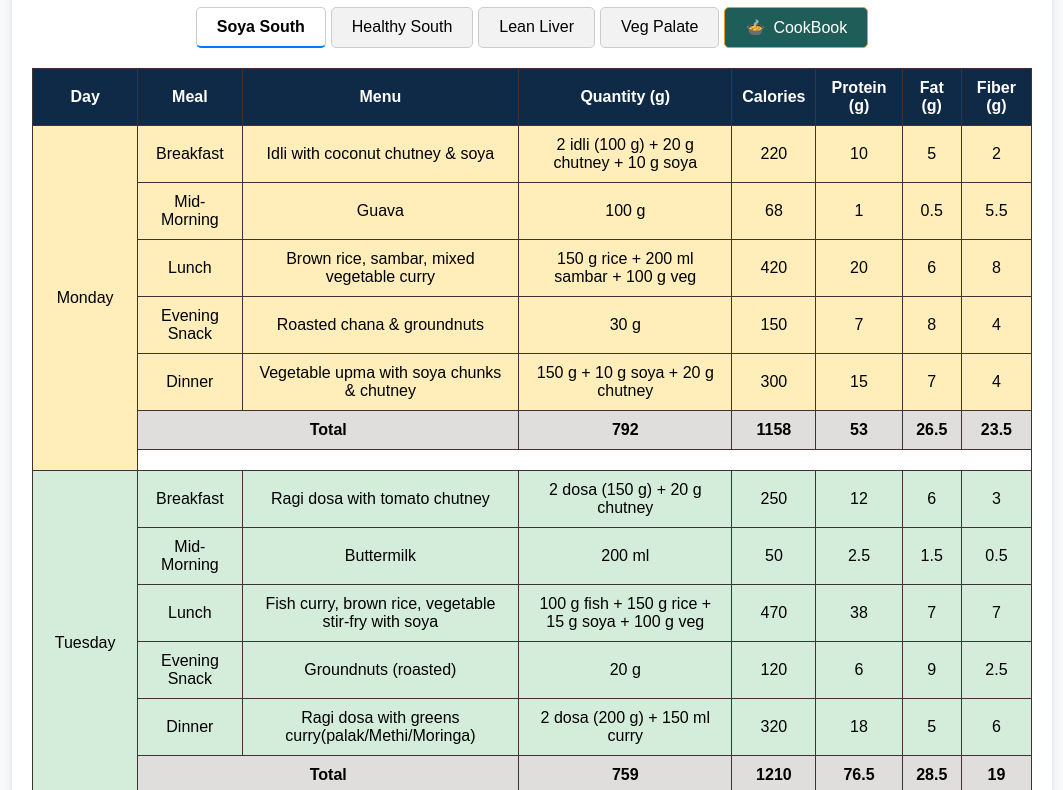
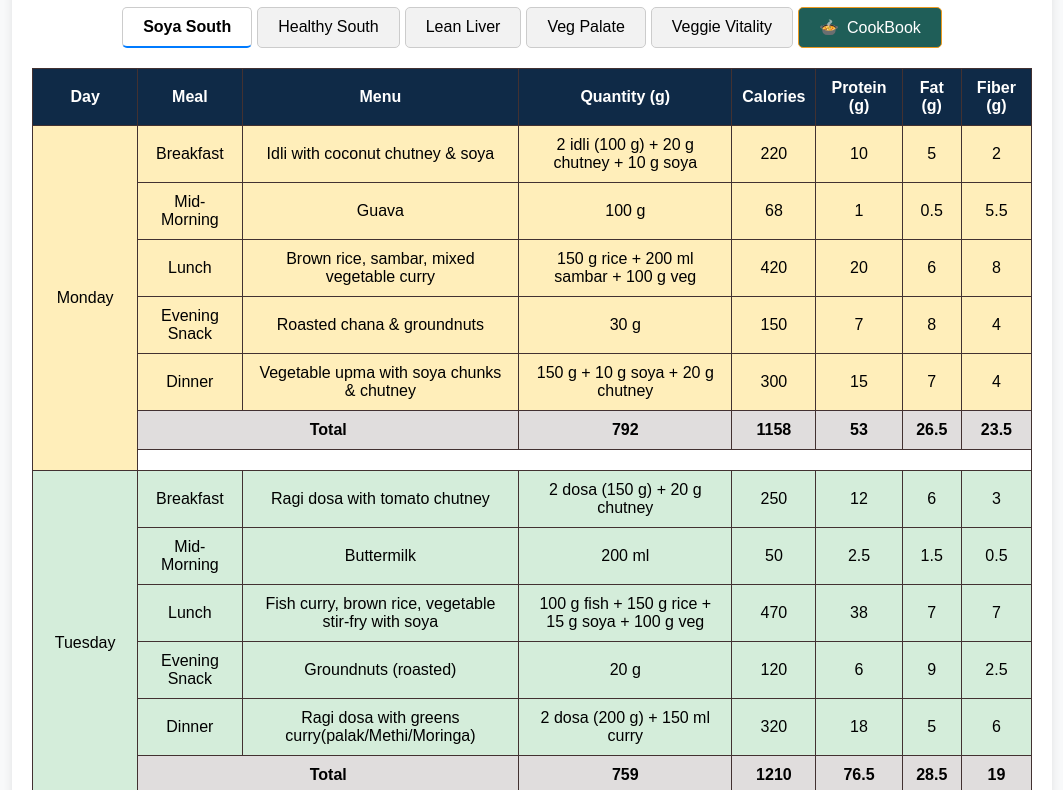
Before and after one commit to karthik-blue/Dietchart, a plain HTML site: page index.html in a window 1280 px wide. Shown: the part 121-911 px from the top of the page, without its empty margins (108-1171 px from the left). Drawn offline with Linux system fonts and the light colour scheme.

Commit message:
Update index.html with some veggie vitality diet chart

```diff
--- a/index.html
+++ b/index.html
@@ -433,7 +433,7 @@
             </ul>
         </div>
 
-           <div class="hints">
+        <div class="hints">
             <h3>🥜 Healthy Snacks</h3>
             <ul>
                 <li><strong>Makhana (Fox Nuts)</strong> - Low in calories, rich in protein (3g per 30g), and high in
@@ -642,6 +642,57 @@
                     ["Breakfast", "Millet dosa with coconut chutney", "2 dosa (150 g) + 20 g chutney", 320, 18, 8, 5],
                     ["Mid-Morning", "Watermelon", "150 g", 45, 0.5, 0, 0.8],
                     ["Lunch", "Red rice, dal, palak sabzi with soya", "150 g rice + 100 g dal + 10 g soya + 100 g spinach", 420, 24, 7, 8],
+                    ["Evening Snack", "Tender coconut water & walnuts", "200 ml + 10 g", 130, 5, 9, 2],
+                    ["Dinner", "Vegetable khichdi with curd", "200 g khichdi + 100 g curd", 350, 20, 6, 7]
+                ]
+            },
+            "Veggie Vitality": {
+                "Monday": [
+                    ["Breakfast", "Ragi dosa with peanut chutney", "2 dosa (150 g) + 20 g chutney ", 300, 18, 8, 5],
+                    ["Mid-Morning", "Guava", "100 g", 68, 1, 0.5, 5.5],
+                    ["Lunch", "Brown rice, dal, spinach stir-fry with paneer", "150 g rice + 100 g dal + 30 g paneer + 100 g spinach", 480, 25, 11, 9],
+                    ["Evening Snack", "Masala buttermilk & roasted chana", "200 ml + 30 g", 150, 8, 4, 4],
+                    ["Dinner", "Millet khichdi with vegetable curry", "200 g khichdi + 100 g mixed vegetable curry", 380, 15, 7, 8]
+                ],
+                "Tuesday": [
+                    ["Breakfast", "Vegetable upma with flax seeds & paneer", "200 g + 10 g flax + 20 g paneer", 340, 20, 11, 5],
+                    ["Mid-Morning", "Papaya", "100 g", 43, 0.5, 0, 2.5],
+                    ["Lunch", "Quinoa, rajma curry, mixed vegetables", "150 g quinoa + 100 g rajma + 100 g mixed vegetables", 450, 27, 7, 9],
+                    ["Evening Snack", "Coconut water & walnuts", "200 ml + 10 g", 130, 5, 9, 2],
+                    ["Dinner", "Paneer bhurji with chapati", "100 g paneer + 2 chapati (100 g)", 400, 28, 12, 6]
+                ],
+                "Wednesday": [
+                    ["Breakfast", "Moong dal dosa with tomato chutney", "2 dosa (150 g) + 20 g chutney", 320, 20, 7, 5],
+                    ["Mid-Morning", "Apple", "100 g", 52, 0.3, 0, 2.5],
+                    ["Lunch", "Red rice, sambar, sautéed okra with chana dal", "150 g rice + 200 ml sambar + 30 g chana dal + 100 g okra", 500, 18, 8, 9],
+                    ["Evening Snack", "Sprouts & roasted peanuts", "50 g", 150, 12, 5, 4],
+                    ["Dinner", "Stuffed multigrain paratha with curd", "2 paratha (120 g) + 100 g curd", 350, 20, 6, 6]
+                ],
+                "Thursday": [
+                    ["Breakfast", "Besan chilla with mint chutney & paneer", "2 chilla (150 g) + 20 g chutney + 20 g paneer", 340, 24, 9, 5],
+                    ["Mid-Morning", "Orange", "100 g", 47, 1, 0.1, 2.5],
+                    ["Lunch", "Brown rice, chana masala, sautéed cabbage", "150 g rice + 100 g chana masala + 100 g sautéed cabbage", 440, 28, 6, 9],
+                    ["Evening Snack", "Almonds & buttermilk", "10 almonds + 200 ml", 120, 7, 5, 2],
+                    ["Dinner", "Vegetable sambar with idli", "2 idli (100 g) + 200 ml sambar", 350, 18, 7, 6]
+                ],
+                "Friday": [
+                    ["Breakfast", "Poha with groundnuts & flax seeds", "200 g + 10 g flax", 320, 18, 8, 5],
+                    ["Mid-Morning", "Pomegranate", "100 g", 83, 1.5, 0.5, 3],
+                    ["Lunch", "Millet rice, dal, stir-fried vegetables with paneer", "150 g millet rice + 100 g dal + 30 g paneer + 100 g stir-fried vegetables", 490, 28, 11, 10],
+                    ["Evening Snack", "Tender coconut & roasted nuts", "200 ml + 10 g", 120, 5, 3.5, 2],
+                    ["Dinner", "Methi thepla with curd", "2 thepla (120 g) + 100 g curd", 350, 20, 6, 6]
+                ],
+                "Saturday": [
+                    ["Breakfast", "Pesarattu (green gram dosa) with peanut chutney", "2 dosa (150 g) + 20 g chutney", 310, 20, 7, 4],
+                    ["Mid-Morning", "Banana", "100 g", 90, 1, 0.3, 2.6],
+                    ["Lunch", "Quinoa, vegetable korma, sautéed broccoli with chana dal", "150 g quinoa + 150 g vegetable korma + 30 g chana dal + 100 g sautéed broccoli", 520, 20, 12, 9],
+                    ["Evening Snack", "Sprouted moong & roasted chana", "50 g", 150, 12, 5, 4],
+                    ["Dinner", "Vegetable idiyappam with sambar", "150 g idiyappam + 200 ml sambar", 380, 15, 7, 6]
+                ],
+                "Sunday": [
+                    ["Breakfast", "Millet dosa with coconut chutney", "2 dosa (150 g) + 20 g chutney", 320, 18, 8, 5],
+                    ["Mid-Morning", "Watermelon", "150 g", 45, 0.5, 0, 0.8],
+                    ["Lunch", "Red rice, dal, palak sabzi with added masoor dal", "150 g red rice + 100 g dal + 30 g masoor dal + 100 g palak sabzi", 480, 25, 9, 9],
                     ["Evening Snack", "Tender coconut water & walnuts", "200 ml + 10 g", 130, 5, 9, 2],
                     ["Dinner", "Vegetable khichdi with curd", "200 g khichdi + 100 g curd", 350, 20, 6, 7]
                 ]
```
